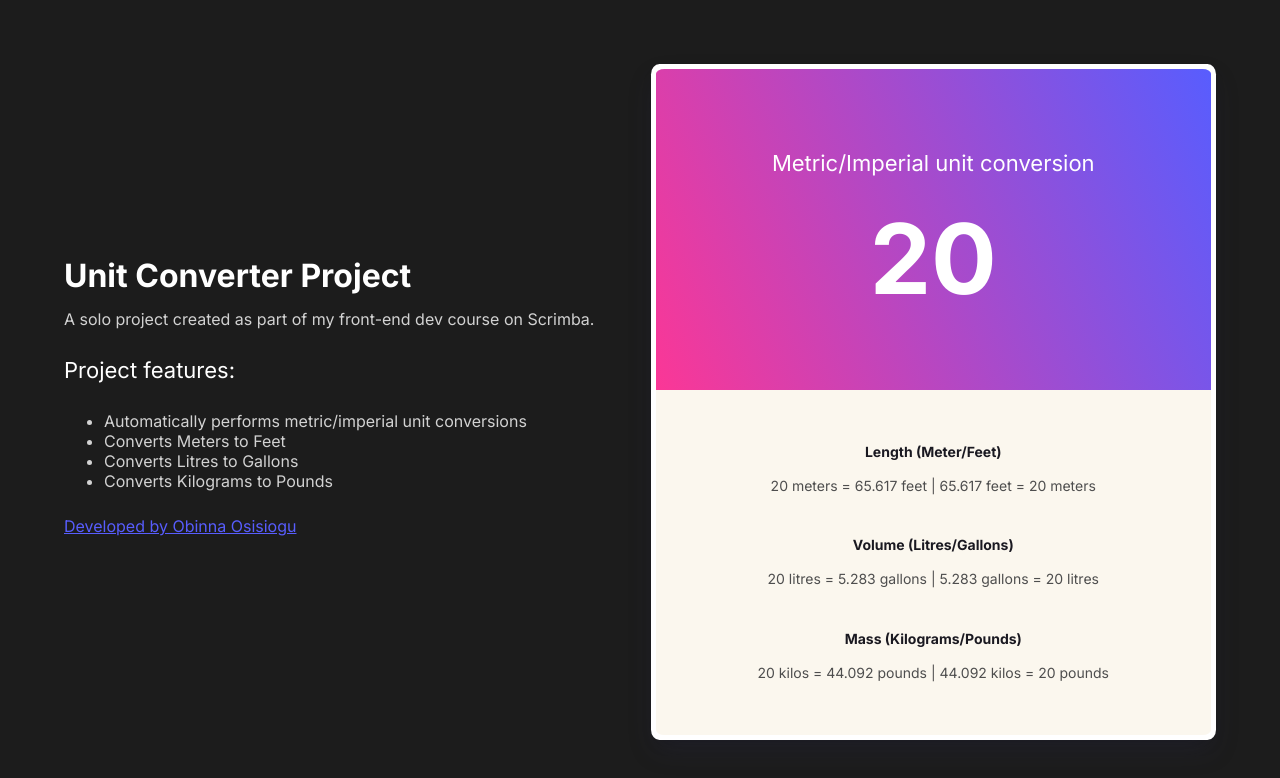
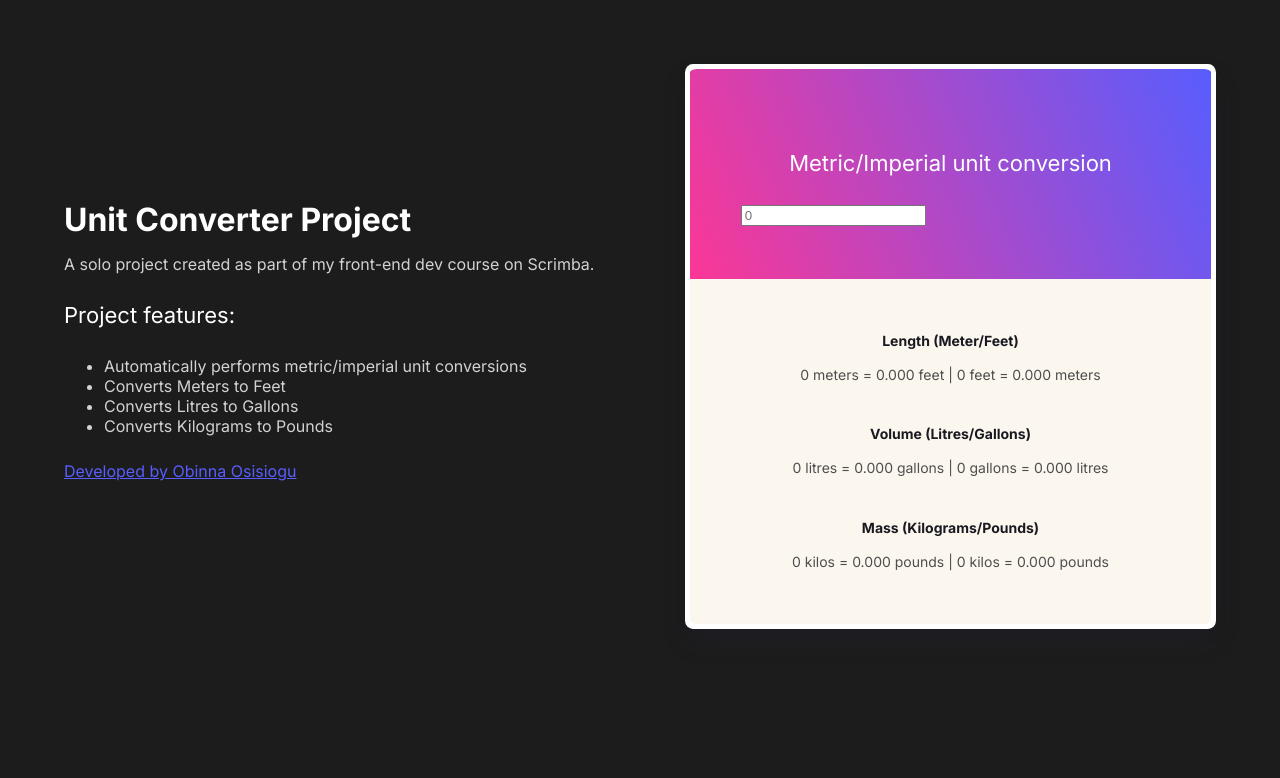
Before and after one commit to AleksandraNorway/unit-converter-project, a plain HTML site: page index.html in a window 1280 px wide. Drawn offline with Linux system fonts and the light colour scheme.

Commit message:
Trigger conversion on user input

```diff
--- a/index.html
+++ b/index.html
@@ -28,7 +28,7 @@
             <div class="app-container"> <!-- flex item -->
                 <div class="app-input-section">
                     <h3>Metric/Imperial unit conversion</h3>
-                    <h1>20</h1>
+                    <input type="number" name="" id="textbox_id" placeholder="0" oninput="calC()">
                 </div>
                 <div class="app-results-section">
                     <div class="app-results-container">
--- a/index.js
+++ b/index.js
@@ -1,26 +1,23 @@
-let userInput = 20
+
 const oneFoot = 3.28084
 const oneGallon = 0.264172
 const onePound = 2.20462
 
-// feet/meter conversion
-let feetResult = userInput * oneFoot
+function calC() {
+let userInput = document.getElementById('textbox_id').value
+let feetResult = userInput * oneFoot;
+let gallonResult = userInput * oneGallon
+let poundResult = userInput * onePound
 document.getElementById("feet-result").textContent = feetResult.toFixed(3);
 document.getElementById("feet-result-2").textContent = feetResult.toFixed(3);
 document.getElementById("user-input").textContent = userInput;
 document.getElementById("user-input-2").textContent = userInput;
-
-
-// litre/gallon conversion
-let gallonResult = userInput * oneGallon
 document.getElementById("gallon-result").textContent = gallonResult.toFixed(3);
 document.getElementById("gallon-result-2").textContent = gallonResult.toFixed(3);
 document.getElementById("user-input-3").textContent = userInput;
 document.getElementById("user-input-4").textContent = userInput;
-
-// pound/kilo conversion
-let poundResult = userInput * onePound
 document.getElementById("pound-result").textContent = poundResult.toFixed(3);
 document.getElementById("pound-result-2").textContent = poundResult.toFixed(3);
 document.getElementById("user-input-5").textContent = userInput;
 document.getElementById("user-input-6").textContent = userInput;
+}
```
